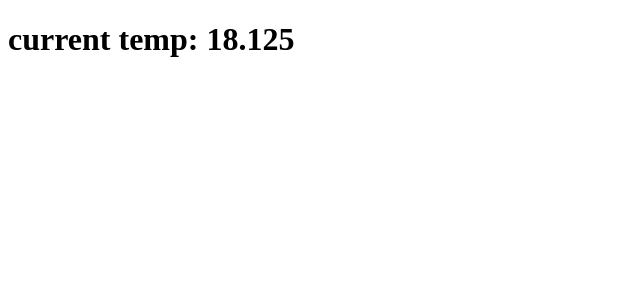
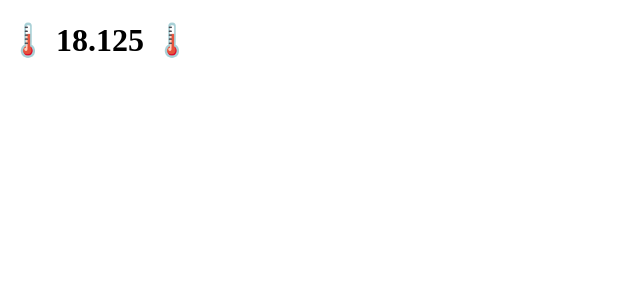
Before and after one commit to joelgrimberg/display-temperature-from-ds18b20, a Next.js app: page / in a window 1280 px wide. Shown: the top 300 px of the page, without its empty margins (0-640 px from the left). Built offline with nearby package versions, Linux system fonts and the light colour scheme.

Commit message:
iteration

```diff
--- a/src/pages/index.js
+++ b/src/pages/index.js
@@ -1,10 +1,12 @@
-import file from './file.txt'
+import file from '../../public/temp.txt'
 import { readTemp } from '../utils/readtemp'
 
 var x = readTemp(file)
+
 const Index = () => (
   <div>
-    <h1>current temp: {x}</h1>
+    <h1>🌡️ {x} 🌡️</h1>
+    <h2></h2>
   </div>
 )
 
```
Also changed, not shown: public/temp.txt (renamed from src/pages/file.txt).
